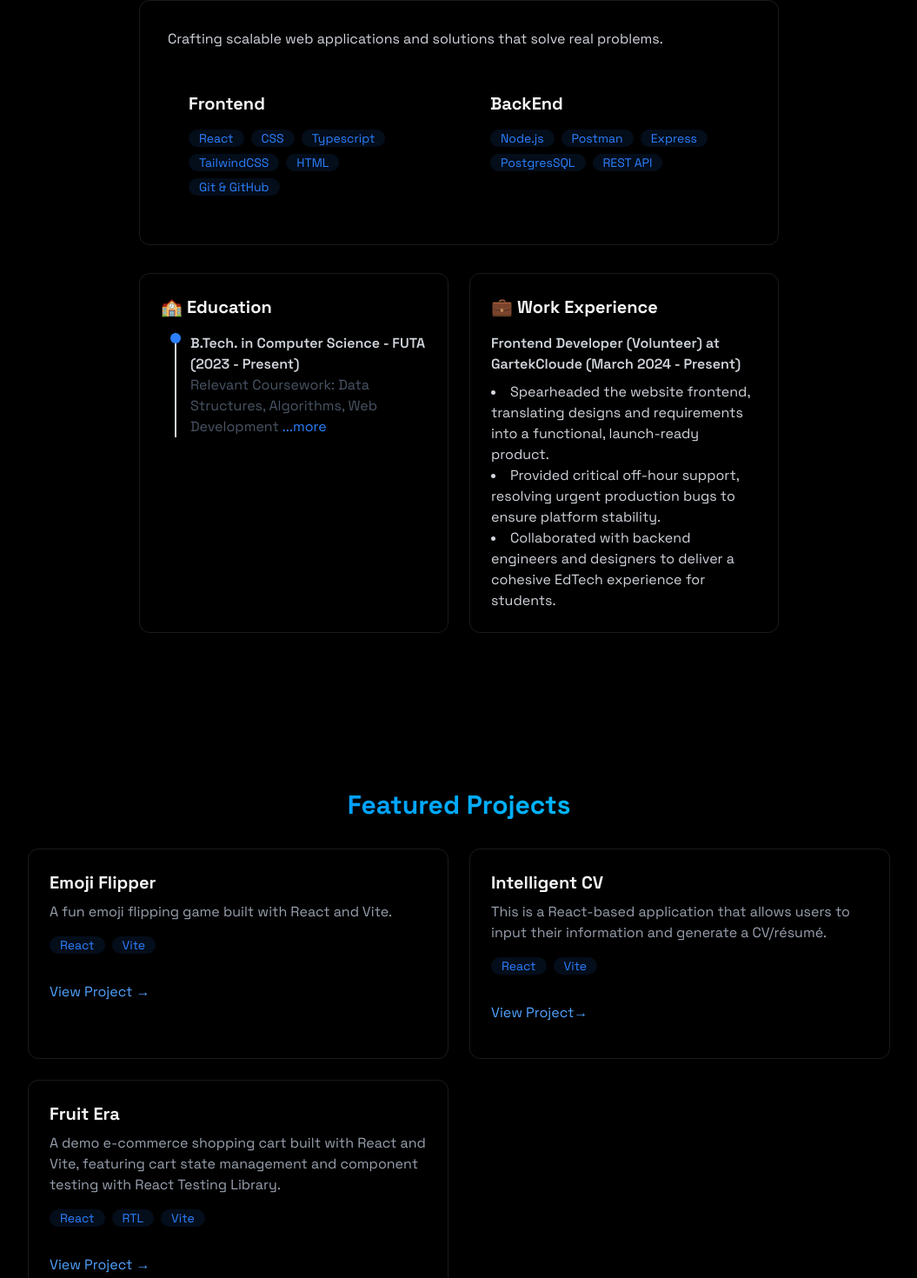
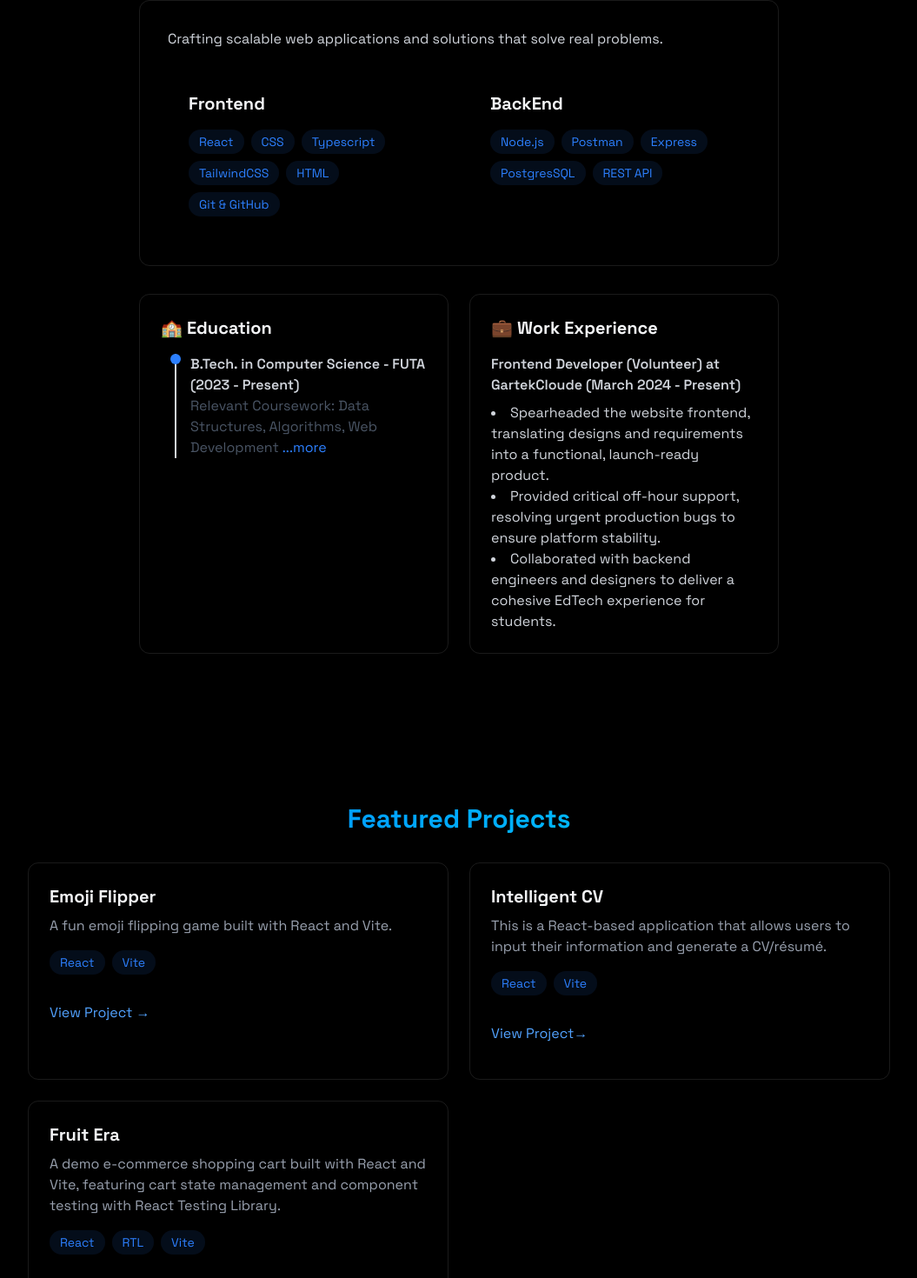
Before and after one commit to TonyFred-code/portfolio, a React (Vite) app: page / in a window 1280 px wide. Shown: the part 948-2418 px from the top of the page at 87% size, without its empty margins (112-1167 px from the left). Built offline with nearby package versions, Linux system fonts and the light colour scheme.

Commit message:
fix: correct vertical padding missing hyphen mistake

```diff
--- a/src/components/sections/About.jsx
+++ b/src/components/sections/About.jsx
@@ -58,7 +58,7 @@
                     return (
                       <span
                         key={tech}
-                        className="bg-blue-500/10 text-blue-500 py01 px-3 rounded-full text-sm hover:bg-blue-500/20 hover:shadow-[0_2px_8px_rgba(59, 130, 246, 0.2)] transition"
+                        className="bg-blue-500/10 text-blue-500 py-1 px-3 rounded-full text-sm hover:bg-blue-500/20 hover:shadow-[0_2px_8px_rgba(59, 130, 246, 0.2)] transition"
                       >
                         {tech}
                       </span>
@@ -74,7 +74,7 @@
                     return (
                       <span
                         key={tech}
-                        className="bg-blue-500/10 text-blue-500 py01 px-3 rounded-full text-sm hover:bg-blue-500/20 hover:shadow-[0_2px_8px_rgba(59, 130, 246, 0.2)] transition"
+                        className="bg-blue-500/10 text-blue-500 py-1 px-3 rounded-full text-sm hover:bg-blue-500/20 hover:shadow-[0_2px_8px_rgba(59, 130, 246, 0.2)] transition"
                       >
                         {tech}
                       </span>
--- a/src/components/sections/Projects.jsx
+++ b/src/components/sections/Projects.jsx
@@ -23,7 +23,7 @@
                   return (
                     <span
                       key={key}
-                      className="bg-blue-500/10 text-blue-500 py01 px-3 rounded-full text-sm hover:bg-blue-500/20 hover:shadow-[0_2px_8px_rgba(59, 130, 246, 0.2)] transition"
+                      className="bg-blue-500/10 text-blue-500 py-1 px-3 rounded-full text-sm hover:bg-blue-500/20 hover:shadow-[0_2px_8px_rgba(59, 130, 246, 0.2)] transition"
                     >
                       {tech}
                     </span>
@@ -53,7 +53,7 @@
                   return (
                     <span
                       key={key}
-                      className="bg-blue-500/10 text-blue-500 py01 px-3 rounded-full text-sm hover:bg-blue-500/20 hover:shadow-[0_2px_8px_rgba(59, 130, 246, 0.2)] transition"
+                      className="bg-blue-500/10 text-blue-500 py-1 px-3 rounded-full text-sm hover:bg-blue-500/20 hover:shadow-[0_2px_8px_rgba(59, 130, 246, 0.2)] transition"
                     >
                       {tech}
                     </span>
@@ -83,7 +83,7 @@
                   return (
                     <span
                       key={key}
-                      className="bg-blue-500/10 text-blue-500 py01 px-3 rounded-full text-sm hover:bg-blue-500/20 hover:shadow-[0_2px_8px_rgba(59, 130, 246, 0.2)] transition"
+                      className="bg-blue-500/10 text-blue-500 py-1 px-3 rounded-full text-sm hover:bg-blue-500/20 hover:shadow-[0_2px_8px_rgba(59, 130, 246, 0.2)] transition"
                     >
                       {tech}
                     </span>
```
